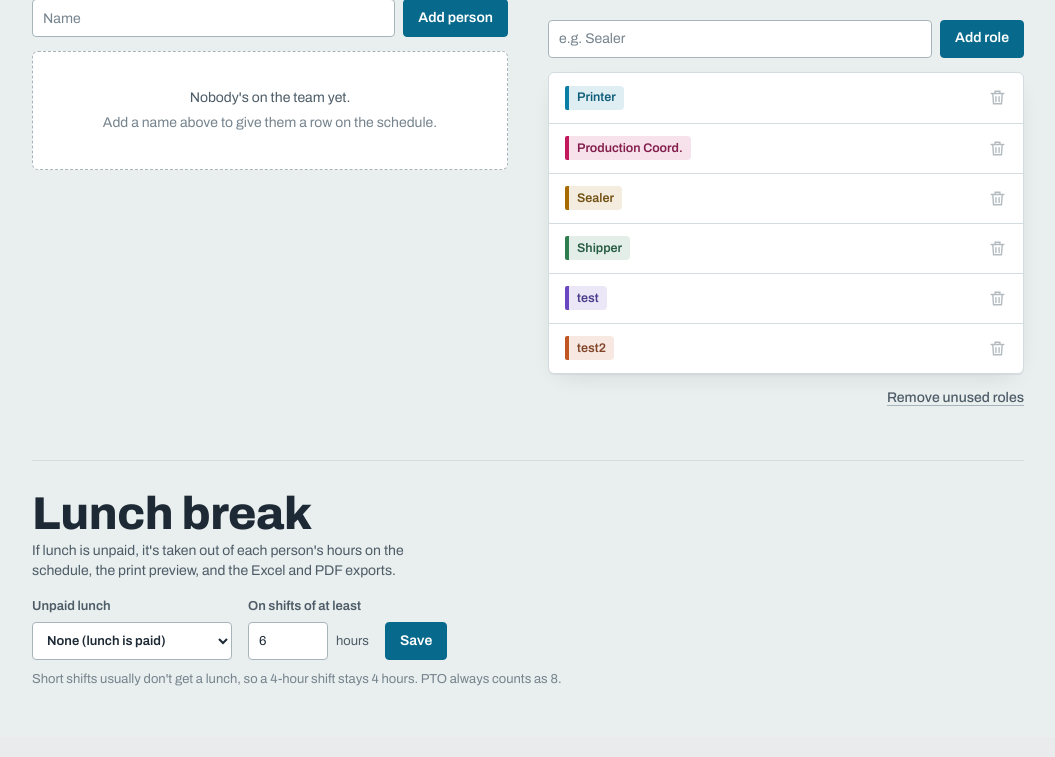
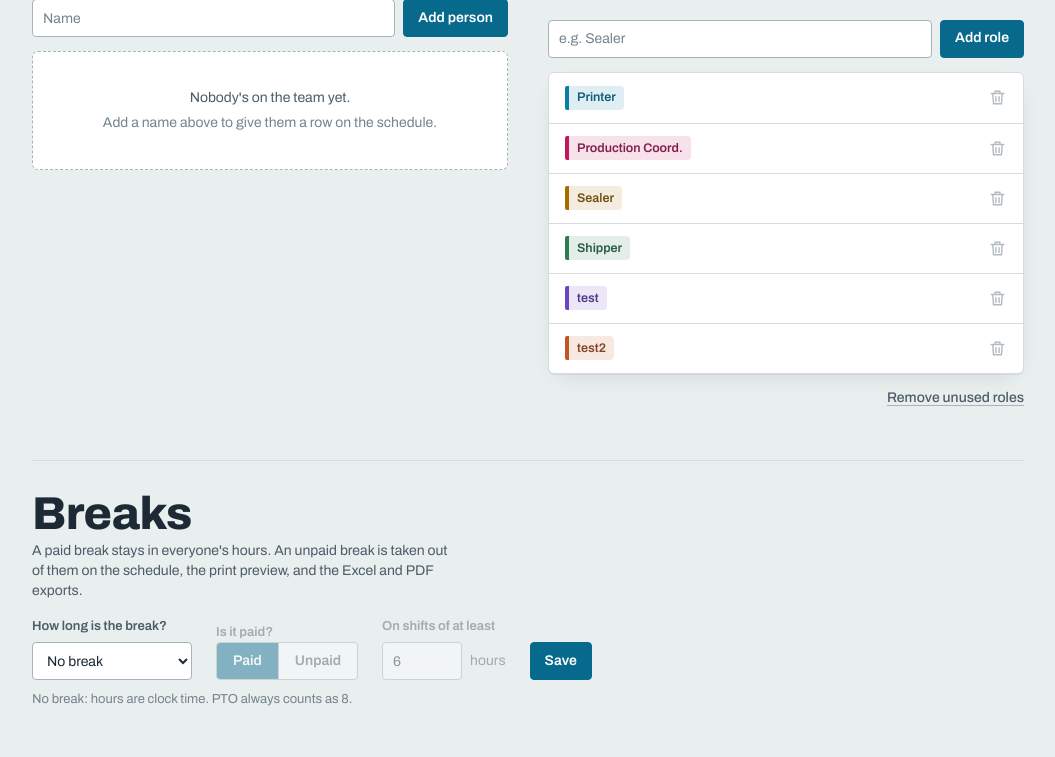
Before and after one commit to Kramberry/PyScheduler, a Flask app: page /employees in a window 1280 px wide. Shown: the part 173-930 px from the top of the page, without its empty margins (112-1167 px from the left). Before the commit the page ends 859 px from the top, so only its background shows below. Run offline with Flask 3, Linux system fonts and the light colour scheme.

Commit message:
Ask how long the break is and whether it's paid
The Team page's "Lunch break" panel only offered unpaid lengths, which
mixed two questions into one dropdown. It's now a "Breaks" panel that
asks them separately: how long is the break (none, 15, 30, 45 min or
1 hour), and is it paid or unpaid. A paid break leaves hours alone; an
unpaid one is taken out of every shift at or above the minimum length,
so 8:00 AM - 6:00 PM with a 1-hour unpaid break counts as 9 hours.

A worked example under the form updates as the answers change. The
route rejects anything outside those choices, and the default (no
break, paid) changes no one's totals.

```diff
--- a/app.py
+++ b/app.py
@@ -113,18 +113,33 @@ def register_roles(schedule_dict):
 
 # ------------------------------------
 # Workplace settings — rules that differ from one shop to the next, so they
-# live in data instead of being hard-coded. Today that's the unpaid lunch.
+# live in data instead of being hard-coded. Today that's the break policy.
 # ------------------------------------
-# Allowed lunch lengths, in minutes. 0 means "no unpaid lunch".
-LUNCH_OPTIONS = (0, 30, 60)
+# Allowed break lengths, in minutes. 0 means "no break".
+BREAK_OPTIONS = (0, 15, 30, 45, 60)
 
-# Defaults are chosen so that turning the feature on changes nothing until
-# someone opts in: a new version must never silently change totals people
-# already trust.
+# Defaults are chosen so that adding the feature changes nothing until
+# someone opts in: a paid break leaves hours alone, and a new version must
+# never silently change totals people already trust.
 DEFAULT_SETTINGS = {
-    "lunch_minutes": 0,           # length of the unpaid lunch
-    "lunch_min_shift_hours": 6,   # only shifts at least this long get one
+    "break_minutes": 0,           # how long the break is
+    "break_paid": True,           # paid breaks stay in the hours
+    "break_min_shift_hours": 6,   # only shifts at least this long get one
 }
+
+
+def break_label(minutes, adjective=False):
+    """'30 minutes', '1 hour' — the one wording for a break length, used by
+    the settings form and every note so they all say it the same way.
+    adjective=True gives the form that goes before a noun: '30-minute break'."""
+    if not minutes:
+        return "No break"
+    if minutes == 60:
+        return "1-hour" if adjective else "1 hour"
+    return f"{minutes}-minute" if adjective else f"{minutes} minutes"
+
+
+app.jinja_env.filters['break_label'] = break_label
 
 
 def load_settings():
@@ -150,28 +165,39 @@ def save_settings(settings):
         json.dump(settings, f, indent=2)
 
 
+def unpaid_break_hours(settings):
+    """Hours to take off a long-enough shift: the break length if the break
+    is unpaid, otherwise 0 (a paid break is still paid time)."""
+    if settings["break_paid"]:
+        return 0
+    return settings["break_minutes"] / 60
+
+
 def paid_shift_hours(worked_hours, settings):
     """Hours actually paid for one worked shift: clock time minus the unpaid
-    lunch, but only when the shift is long enough to include a lunch.
+    break, but only when the shift is long enough to include a break.
+    e.g. 8:00 AM - 6:00 PM is 10 hours; with a 1-hour unpaid break it pays 9.
 
-    This is the ONE place the lunch rule lives on the server. Every total —
+    This is the ONE place the break rule lives on the server. Every total —
     print preview, Excel, PDF — goes through here, so they can't disagree.
     (The live total on the schedule page has a JavaScript twin,
     paidShiftHours() in schedule_form.html; change both together.)"""
-    lunch_hours = settings["lunch_minutes"] / 60
-    if lunch_hours and worked_hours >= settings["lunch_min_shift_hours"]:
-        return max(worked_hours - lunch_hours, 0)
+    deduct = unpaid_break_hours(settings)
+    if deduct and worked_hours >= settings["break_min_shift_hours"]:
+        return max(worked_hours - deduct, 0)
     return worked_hours
 
 
 def hours_rule_text(settings):
     """One plain-English sentence explaining how totals were worked out, shown
     under every schedule so whoever reads the numbers knows what they mean."""
-    if not settings["lunch_minutes"]:
+    if not settings["break_minutes"]:
         return "Hours are clock time; PTO counts as 8."
-    lunch = "30-minute" if settings["lunch_minutes"] == 30 else "1-hour"
-    threshold = f"{settings['lunch_min_shift_hours']:g}"
-    return (f"Hours are paid time: a {lunch} unpaid lunch is taken out of "
+    length = break_label(settings["break_minutes"], adjective=True)
+    if settings["break_paid"]:
+        return f"Hours are clock time; the {length} break is paid. PTO counts as 8."
+    threshold = f"{settings['break_min_shift_hours']:g}"
+    return (f"Hours are paid time: a {length} unpaid break is taken out of "
             f"every shift of {threshold}+ hours. PTO counts as 8.")
 
 
@@ -294,7 +320,7 @@ def build_week_rows(employees, schedule_dict, settings):
     """Returns [(employee, per_day, total_hours), ...] for employees who have
     at least one day of data this week. per_day[i] describes DAYS[i] as
     {'roles': [...], 'start': str, 'end': str, 'pto': bool}.
-    total_hours is paid time, with the unpaid lunch rule from `settings`."""
+    total_hours is paid time, with the unpaid break rule from `settings`."""
     rows = []
     for emp in employees:
         day_data = schedule_dict.get(emp, {}) if schedule_dict else {}
@@ -346,7 +372,7 @@ TOTAL_FONT_COLOR = "15803D"
 def write_week_sheet(ws, date_range_text, rows, note=""):
     """Fills a freshly created worksheet with one week's schedule, styled to
     match the app's export look. Used for both single- and multi-week Excel.
-    `note` is an optional line printed under the table (e.g. the lunch rule)."""
+    `note` is an optional line printed under the table (e.g. the break rule)."""
     headers = ["Team Member"] + DAYS + ["Total Hours"]
     num_cols = len(headers)
 
@@ -792,36 +818,39 @@ def manage_employees():
         roles=load_roles(),
         has_backup=os.path.exists(EMP_BACKUP_FILE),
         settings=load_settings(),
-        lunch_options=LUNCH_OPTIONS,
+        break_options=BREAK_OPTIONS,
     )
 
 
 # ------------------------------------
-# LUNCH BREAK SETTING
+# BREAK SETTING
 # ------------------------------------
-@app.route("/settings/lunch", methods=["POST"])
-def save_lunch_setting():
+@app.route("/settings/break", methods=["POST"])
+def save_break_setting():
     settings = load_settings()
 
-    # Never trust form input just because our own <select> only offers valid
-    # choices. Anyone can send any value to this URL, and a bad one saved
-    # to settings.json would break every total until someone fixed the file
-    # by hand. Validate, and keep the old value if the new one is bad.
+    # Never trust form input just because our own <select> and radio buttons
+    # only offer valid choices. Anyone can send any value to this URL, and a
+    # bad one saved to settings.json would break every total until someone
+    # fixed the file by hand. Validate, and keep the old values if any is bad.
+    invalid = "That break setting wasn't valid, so nothing was changed."
     try:
-        minutes = int(request.form.get("lunch_minutes", ""))
-        threshold = float(request.form.get("lunch_min_shift_hours", ""))
+        minutes = int(request.form.get("break_minutes", ""))
+        threshold = float(request.form.get("break_min_shift_hours", ""))
     except ValueError:
-        flash("That lunch setting wasn't valid, so nothing was changed.")
+        flash(invalid)
+        return redirect(url_for("manage_employees"))
+    paid = request.form.get("break_paid")
+
+    if minutes not in BREAK_OPTIONS or not (0 <= threshold <= 24) or paid not in ("paid", "unpaid"):
+        flash(invalid)
         return redirect(url_for("manage_employees"))
 
-    if minutes not in LUNCH_OPTIONS or not (0 <= threshold <= 24):
-        flash("That lunch setting wasn't valid, so nothing was changed.")
-        return redirect(url_for("manage_employees"))
-
-    settings["lunch_minutes"] = minutes
-    settings["lunch_min_shift_hours"] = threshold
+    settings["break_minutes"] = minutes
+    settings["break_paid"] = paid == "paid"
+    settings["break_min_shift_hours"] = threshold
     save_settings(settings)
-    flash("Lunch setting saved. " + hours_rule_text(settings))
+    flash("Break setting saved. " + hours_rule_text(settings))
     return redirect(url_for("manage_employees"))
 
 
--- a/templates/employees.html
+++ b/templates/employees.html
@@ -34,12 +34,24 @@
     .link-btn:hover { color: var(--primary); text-decoration-color: currentColor; }
 
     .settings-panel { margin-top: 48px; padding-top: 32px; border-top: 1px solid var(--rule); }
-    .lunch-form { display: flex; flex-wrap: wrap; align-items: flex-end; gap: 16px; }
-    .lunch-form label { display: grid; gap: 6px; font-weight: 600; font-size: 13px; color: var(--ink-2); }
-    .lunch-form .select { min-width: 200px; }
-    .with-unit { display: flex; align-items: center; gap: 8px; font-weight: 400; }
+    .break-form { display: flex; flex-wrap: wrap; align-items: flex-end; gap: 16px 24px; }
+    .break-form .q { display: grid; gap: 6px; margin: 0; padding: 0; border: 0; min-width: 0; }
+    .break-form .q-label { padding: 0; font-weight: 600; font-size: 13px; color: var(--ink-2); }
+    .break-form .select { min-width: 160px; }
+    .with-unit { display: flex; align-items: center; gap: 8px; color: var(--ink-2); }
     .with-unit .input { width: 80px; }
     .hint { margin-top: 10px; color: var(--ink-3); font-size: 13px; }
+
+    /* Paid / Unpaid: two radio buttons drawn as one segmented switch, so the
+       answer reads at a glance. Real radios underneath keep keyboard and
+       screen-reader support for free. */
+    .seg { display: inline-flex; height: 38px; border: 1px solid var(--rule-strong); border-radius: var(--radius); overflow: hidden; background: var(--surface); }
+    .seg label { position: relative; display: flex; align-items: center; padding: 0 16px; font-weight: 600; color: var(--ink-2); cursor: pointer; }
+    .seg label + label { border-left: 1px solid var(--rule-strong); }
+    .seg input { position: absolute; opacity: 0; pointer-events: none; }
+    .seg label:has(input:checked) { background: var(--primary); color: var(--on-primary); }
+    .seg label:has(input:focus-visible) { outline: 2px solid var(--focus); outline-offset: -2px; }
+    .break-form.is-off .when-on { opacity: .45; }
 
     @media (max-width: 820px) {
       .columns { grid-template-columns: 1fr; gap: 44px; }
@@ -155,35 +167,40 @@
 
     {# Workplace-wide rule, set once instead of asked on every export: it's a
        policy of the shop, not a choice someone makes each week. #}
-    <section class="settings-panel" aria-labelledby="lunch-heading">
+    <section class="settings-panel" aria-labelledby="break-heading">
       <div class="panel-head">
-        <h1 class="display" id="lunch-heading">Lunch break</h1>
+        <h1 class="display" id="break-heading">Breaks</h1>
       </div>
-      <p class="panel-intro">If lunch is unpaid, it's taken out of each person's hours on the schedule, the print preview, and the Excel and PDF exports.</p>
+      <p class="panel-intro">A paid break stays in everyone's hours. An unpaid break is taken out of them on the schedule, the print preview, and the Excel and PDF exports.</p>
 
-      <form method="POST" action="{{ url_for('save_lunch_setting') }}" class="lunch-form">
-        <label>
-          <span>Unpaid lunch</span>
-          <select name="lunch_minutes" class="select">
-            {% for m in lunch_options %}
-            <option value="{{ m }}" {% if settings.lunch_minutes == m %}selected{% endif %}>
-              {{ 'None (lunch is paid)' if m == 0 else ('30 minutes' if m == 30 else '1 hour') }}
-            </option>
+      <form method="POST" action="{{ url_for('save_break_setting') }}" class="break-form" id="break-form">
+        <label class="q">
+          <span class="q-label">How long is the break?</span>
+          <select name="break_minutes" class="select" id="break_minutes">
+            {% for m in break_options %}
+            <option value="{{ m }}" {% if settings.break_minutes == m %}selected{% endif %}>{{ m | break_label }}</option>
             {% endfor %}
           </select>
         </label>
-        <label>
-          <span>On shifts of at least</span>
+        <fieldset class="q when-on">
+          <legend class="q-label">Is it paid?</legend>
+          <div class="seg">
+            <label><input type="radio" name="break_paid" value="paid" {% if settings.break_paid %}checked{% endif %}/>Paid</label>
+            <label><input type="radio" name="break_paid" value="unpaid" {% if not settings.break_paid %}checked{% endif %}/>Unpaid</label>
+          </div>
+        </fieldset>
+        <label class="q when-on">
+          <span class="q-label">On shifts of at least</span>
           <span class="with-unit">
-            <input type="number" name="lunch_min_shift_hours" class="input"
+            <input type="number" name="break_min_shift_hours" class="input"
                    min="0" max="24" step="0.5" required
-                   value="{{ '%g' | format(settings.lunch_min_shift_hours) }}"/>
+                   value="{{ '%g' | format(settings.break_min_shift_hours) }}"/>
             hours
           </span>
         </label>
         <button type="submit" class="btn btn-primary">Save</button>
       </form>
-      <p class="hint">Short shifts usually don't get a lunch, so a 4-hour shift stays 4 hours. PTO always counts as 8.</p>
+      <p class="hint" id="break-example"></p>
     </section>
   </main>
 
@@ -193,6 +210,32 @@
     document.querySelectorAll('[data-role-chip]').forEach(el => {
       el.dataset.color = roleColorIndex(el.dataset.roleChip);
     });
+
+    // Worked example under the break form, so the boss sees what the answers
+    // mean before saving: an 8:00 AM - 6:00 PM shift is 10 hours on the clock.
+    (function () {
+      const form = document.getElementById('break-form');
+      const hint = document.getElementById('break-example');
+      const fmt = h => (Math.round(h * 100) / 100).toString();
+      function update() {
+        const minutes = Number(form.break_minutes.value);
+        const unpaid = form.querySelector('input[name="break_paid"]:checked').value === 'unpaid';
+        const threshold = Number(form.break_min_shift_hours.value) || 0;
+        form.classList.toggle('is-off', minutes === 0);
+        if (minutes === 0) {
+          hint.textContent = 'No break: hours are clock time. PTO always counts as 8.';
+        } else if (!unpaid) {
+          hint.textContent = 'Paid break: an 8:00 AM – 6:00 PM shift counts as 10 hours. PTO always counts as 8.';
+        } else {
+          const paid = 10 >= threshold ? 10 - minutes / 60 : 10;
+          hint.textContent = 'Unpaid break: an 8:00 AM – 6:00 PM shift counts as ' + fmt(paid) + ' hours, not 10. '
+            + 'Shifts under ' + fmt(threshold) + ' hours keep all their hours. PTO always counts as 8.';
+        }
+      }
+      form.addEventListener('input', update);
+      form.addEventListener('change', update);
+      update();
+    })();
   </script>
 </body>
 </html>
```
Also changed, not shown: templates/schedule_form.html (+14 -14 lines).
